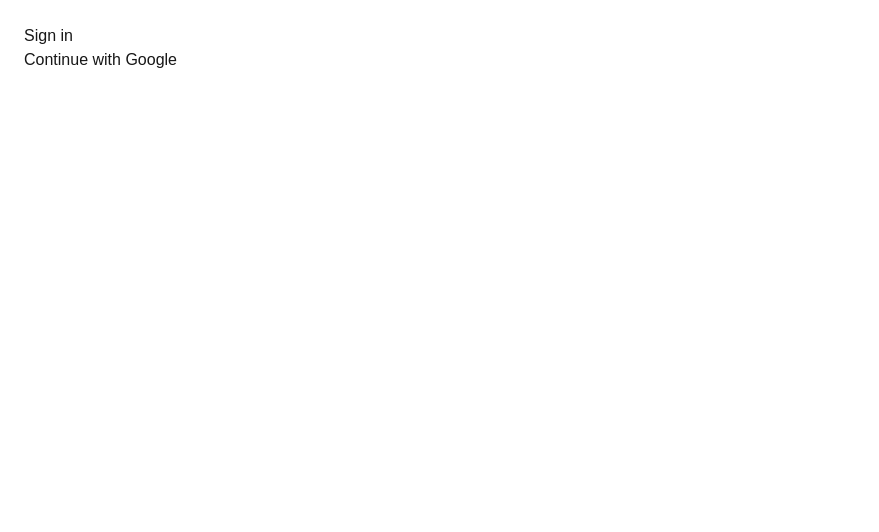
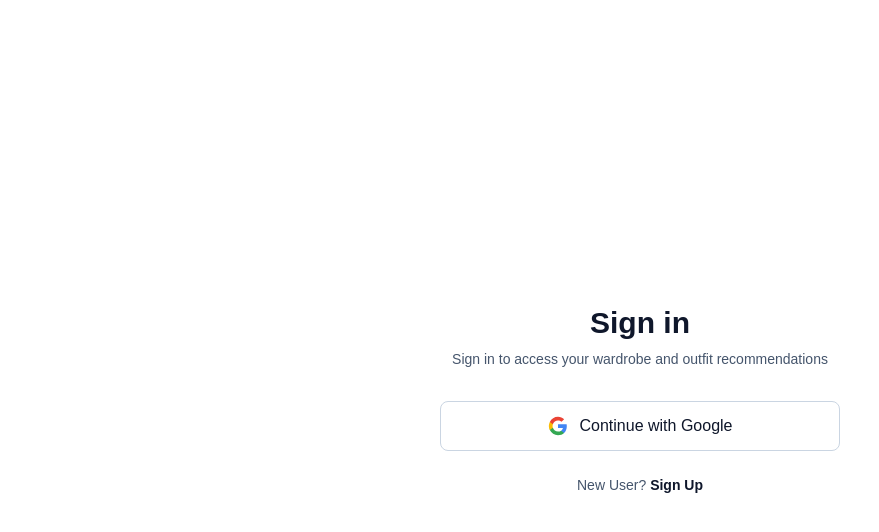
Before and after one commit to Brian-W-Li/fitted, a Next.js app in the folder fitted/: page /signin in a window 1280 px wide. Shown: the top 532 px of the page, without its empty margins (0-879 px from the left). Built offline with nearby package versions, Linux system fonts and the light colour scheme; no server answers.

Commit message:
synced sign in to db

```diff
--- /dev/null
+++ b/fitted/app/api/auth/sync/route.ts
@@ -0,0 +1,58 @@
+import { NextRequest, NextResponse } from "next/server";
+import { initDatabase } from "@/lib/db";
+
+/**
+ * POST /api/auth/sync
+ * Sync Firebase user to MongoDB
+ *
+ * Body: { firebaseUid: string, email: string, displayName?: string, photoURL?: string }
+ *
+ * Creates new user if doesn't exist, or returns existing user
+ */
+export async function POST(request: NextRequest) {
+  try {
+    const { firebaseUid, email, displayName, photoURL } = await request.json();
+
+    if (!firebaseUid || !email) {
+      return NextResponse.json(
+        { error: "firebaseUid and email are required" },
+        { status: 400 }
+      );
+    }
+
+    const { User } = await initDatabase();
+
+    // Check if user already exists
+    let user = await User.findOne({
+      authProvider: "firebase",
+      authId: firebaseUid,
+    });
+
+    if (!user) {
+      // Create new user (handles both signup and new user signing in)
+      user = await User.create({
+        authProvider: "firebase",
+        authId: firebaseUid,
+        email,
+        displayName: displayName || undefined,
+        photoURL: photoURL || undefined,
+      });
+    }
+    // If user exists, just return it (no update needed)
+
+    return NextResponse.json({
+      userId: user._id.toString(),
+      user: {
+        id: user._id.toString(),
+        email: user.email,
+        displayName: user.displayName,
+      },
+    });
+  } catch (error) {
+    console.error("Error syncing user:", error);
+    return NextResponse.json(
+      { error: "Failed to sync user" },
+      { status: 500 }
+    );
+  }
+}
--- a/fitted/app/page.tsx
+++ b/fitted/app/page.tsx
@@ -1,27 +1,70 @@
+"use client";
+
+import { auth } from "@/lib/firebaseClient";
+import { onAuthStateChanged, signOut } from "firebase/auth";
+import { useRouter } from "next/navigation";
+import { useEffect, useState } from "react";
+
 export default function Home() {
+  const router = useRouter();
+  const [loading, setLoading] = useState(true);
+  const [isSignedIn, setIsSignedIn] = useState(false);
+  const [signingOut, setSigningOut] = useState(false);
+
+  async function handleLogout() {
+    try {
+      setSigningOut(true);
+      await signOut(auth);
+      localStorage.removeItem("userId");
+      router.push("/signin");
+    } catch (error) {
+      console.error("Error signing out:", error);
+      setSigningOut(false);
+    }
+  }
+
+  useEffect(() => {
+    const unsubscribe = onAuthStateChanged(auth, (user) => {
+      if (user) {
+        setIsSignedIn(true);
+      } else {
+        // Redirect to sign in if not authenticated
+        router.push("/signin");
+      }
+      setLoading(false);
+    });
+
+    return () => unsubscribe();
+  }, [router]);
+
+  if (loading) {
+    return (
+      <div className="flex min-h-screen items-center justify-center">
+        <p>Loading...</p>
+      </div>
+    );
+  }
+
+  if (!isSignedIn) {
+    return null; // Will redirect
+  }
+
   return (
     <div className="flex min-h-screen items-center justify-center bg-white text-slate-900">
       <main className="w-full max-w-xl px-6 py-16 text-center">
-        <div className="mx-auto flex h-12 w-12 items-center justify-center rounded-2xl bg-slate-900 text-sm font-semibold uppercase tracking-widest text-white">
-          F
-        </div>
-        <h1 className="mt-6 text-3xl font-semibold tracking-tight sm:text-4xl">
-          Outfit recommender
+        <h1 className="text-3xl font-semibold tracking-tight sm:text-4xl">
+          Home Page
         </h1>
         <p className="mt-3 text-sm leading-6 text-slate-600">
-          Sign in to save your wardrobe and get quick outfit suggestions.
+          Welcome! You are signed in.
         </p>
-        <div className="mt-8 flex flex-col items-center gap-4 sm:flex-row sm:justify-center">
-          <a
-            className="inline-flex w-full items-center justify-center rounded-full border border-slate-300 px-6 py-3 text-sm font-semibold text-slate-900 transition hover:bg-slate-100 sm:w-auto"
-            href="/signup"
-          >
-            Continue with Google
-          </a>
-          <a className="text-sm font-semibold text-slate-900" href="/signin">
-            Sign in
-          </a>
-        </div>
+        <button
+          onClick={handleLogout}
+          disabled={signingOut}
+          className="mt-8 px-6 py-2 bg-slate-900 text-white rounded-lg font-medium hover:bg-slate-800 transition-colors disabled:opacity-50 disabled:cursor-not-allowed"
+        >
+          {signingOut ? "Signing out..." : "Log Out"}
+        </button>
       </main>
     </div>
   );
--- a/fitted/app/signin/page.tsx
+++ b/fitted/app/signin/page.tsx
@@ -3,6 +3,7 @@
 import { auth } from "@/lib/firebaseClient";
 import { GoogleAuthProvider, signInWithPopup } from "firebase/auth";
 import { useRouter } from "next/navigation";
+import Link from "next/link";
 import { useState } from "react";
 
 export default function SigninPage() {
@@ -16,26 +17,100 @@ export default function SigninPage() {
       setError(null);
 
       const provider = new GoogleAuthProvider();
-      await signInWithPopup(auth, provider);
+      const result = await signInWithPopup(auth, provider);
+      const user = result.user;
+
+      // Sync user to MongoDB (handles both existing and new users)
+      // If user is new, Firebase creates account and we sync to MongoDB
+      const syncResponse = await fetch("/api/auth/sync", {
+        method: "POST",
+        headers: { "Content-Type": "application/json" },
+        body: JSON.stringify({
+          firebaseUid: user.uid,
+          email: user.email || "",
+          displayName: user.displayName || undefined,
+          photoURL: user.photoURL || undefined,
+        }),
+      });
+
+      if (!syncResponse.ok) {
+        throw new Error("Failed to sync user to database");
+      }
+
+      const data = await syncResponse.json();
+
+      // Store userId for convenience
+      if (data.userId) {
+        localStorage.setItem("userId", data.userId);
+      }
 
       router.push("/");
     } catch (e) {
       console.error(e);
-      setError("Google sign-in failed. Please try again.");
+      setError("Sign-in failed. Please try again.");
     } finally {
       setLoading(false);
     }
   }
 
   return (
-    <main style={{ padding: 24 }}>
-      <h1>Sign in</h1>
+    <div className="flex min-h-screen items-center justify-center bg-white">
+      <main className="w-full max-w-md px-6 py-8">
+        <div className="text-center mb-8">
+          <h1 className="text-3xl font-semibold text-slate-900 mb-2">Sign in</h1>
+          <p className="text-sm text-slate-600">
+            Sign in to access your wardrobe and outfit recommendations
+          </p>
+        </div>
 
-      <button onClick={handleGoogle} disabled={loading}>
-        {loading ? "Signing in..." : "Continue with Google"}
-      </button>
+        <button
+          onClick={handleGoogle}
+          disabled={loading}
+          className="w-full flex items-center justify-center gap-3 px-4 py-3 border border-slate-300 rounded-lg font-medium text-slate-900 hover:bg-slate-50 transition-colors disabled:opacity-50 disabled:cursor-not-allowed"
+        >
+          {loading ? (
+            "Signing in..."
+          ) : (
+            <>
+              <svg className="w-5 h-5" viewBox="0 0 24 24">
+                <path
+                  fill="#4285F4"
+                  d="M22.56 12.25c0-.78-.07-1.53-.2-2.25H12v4.26h5.92c-.26 1.37-1.04 2.53-2.21 3.31v2.77h3.57c2.08-1.92 3.28-4.74 3.28-8.09z"
+                />
+                <path
+                  fill="#34A853"
+                  d="M12 23c2.97 0 5.46-.98 7.28-2.66l-3.57-2.77c-.98.66-2.23 1.06-3.71 1.06-2.86 0-5.29-1.93-6.16-4.53H2.18v2.84C3.99 20.53 7.7 23 12 23z"
+                />
+                <path
+                  fill="#FBBC05"
+                  d="M5.84 14.09c-.22-.66-.35-1.36-.35-2.09s.13-1.43.35-2.09V7.07H2.18C1.43 8.55 1 10.22 1 12s.43 3.45 1.18 4.93l2.85-2.22.81-.62z"
+                />
+                <path
+                  fill="#EA4335"
+                  d="M12 5.38c1.62 0 3.06.56 4.21 1.64l3.15-3.15C17.45 2.09 14.97 1 12 1 7.7 1 3.99 3.47 2.18 7.07l3.66 2.84c.87-2.6 3.3-4.53 6.16-4.53z"
+                />
+              </svg>
+              Continue with Google
+            </>
+          )}
+        </button>
 
-      {error && <p style={{ color: "red" }}>{error}</p>}
-    </main>
+        {error && (
+          <p className="mt-4 text-sm text-red-600 text-center">{error}</p>
+        )}
+
+        <div className="mt-6 text-center">
+          <p className="text-sm text-slate-600">
+            New User?{" "}
+            <Link
+              href="/signup"
+              className="font-semibold text-slate-900 hover:underline"
+            >
+              Sign Up
+            </Link>
+          </p>
+        </div>
+      </main>
+    </div>
   );
 }
--- a/fitted/app/signup/page.tsx
+++ b/fitted/app/signup/page.tsx
@@ -16,26 +16,89 @@ export default function SignupPage() {
       setError(null);
 
       const provider = new GoogleAuthProvider();
-      await signInWithPopup(auth, provider);
+      const result = await signInWithPopup(auth, provider);
+      const user = result.user;
+
+      // Immediately sync new user to MongoDB
+      const syncResponse = await fetch("/api/auth/sync", {
+        method: "POST",
+        headers: { "Content-Type": "application/json" },
+        body: JSON.stringify({
+          firebaseUid: user.uid,
+          email: user.email || "",
+          displayName: user.displayName || undefined,
+          photoURL: user.photoURL || undefined,
+        }),
+      });
+
+      if (!syncResponse.ok) {
+        const errorData = await syncResponse.json().catch(() => ({}));
+        console.error("Sync error:", errorData);
+        throw new Error(errorData.error || "Failed to create user in database");
+      }
+
+      const data = await syncResponse.json();
+
+      // Store userId for convenience
+      if (data.userId) {
+        localStorage.setItem("userId", data.userId);
+      }
 
       router.push("/");
     } catch (e) {
-      console.error(e);
-      setError("Google sign-in failed. Please try again.");
-    } finally {
+      console.error("Signup error:", e);
+      const errorMessage = e instanceof Error ? e.message : "Sign-up failed. Please try again.";
+      setError(errorMessage);
       setLoading(false);
     }
   }
 
   return (
-    <main style={{ padding: 24 }}>
-      <h1>Sign up</h1>
+    <div className="flex min-h-screen items-center justify-center bg-white">
+      <main className="w-full max-w-md px-6 py-8">
+        <div className="text-center mb-8">
+          <h1 className="text-3xl font-semibold text-slate-900 mb-2">Sign up</h1>
+          <p className="text-sm text-slate-600">
+            Create an account to start building your wardrobe
+          </p>
+        </div>
 
-      <button onClick={handleGoogle} disabled={loading}>
-        {loading ? "Signing in..." : "Continue with Google"}
-      </button>
+        <button
+          onClick={handleGoogle}
+          disabled={loading}
+          className="w-full flex items-center justify-center gap-3 px-4 py-3 border border-slate-300 rounded-lg font-medium text-slate-900 hover:bg-slate-50 transition-colors disabled:opacity-50 disabled:cursor-not-allowed"
+        >
+          {loading ? (
+            "Signing up..."
+          ) : (
+            <>
+              <svg className="w-5 h-5" viewBox="0 0 24 24">
+                <path
+                  fill="#4285F4"
+                  d="M22.56 12.25c0-.78-.07-1.53-.2-2.25H12v4.26h5.92c-.26 1.37-1.04 2.53-2.21 3.31v2.77h3.57c2.08-1.92 3.28-4.74 3.28-8.09z"
+                />
+                <path
+                  fill="#34A853"
+                  d="M12 23c2.97 0 5.46-.98 7.28-2.66l-3.57-2.77c-.98.66-2.23 1.06-3.71 1.06-2.86 0-5.29-1.93-6.16-4.53H2.18v2.84C3.99 20.53 7.7 23 12 23z"
+                />
+                <path
+                  fill="#FBBC05"
+                  d="M5.84 14.09c-.22-.66-.35-1.36-.35-2.09s.13-1.43.35-2.09V7.07H2.18C1.43 8.55 1 10.22 1 12s.43 3.45 1.18 4.93l2.85-2.22.81-.62z"
+                />
+                <path
+                  fill="#EA4335"
+                  d="M12 5.38c1.62 0 3.06.56 4.21 1.64l3.15-3.15C17.45 2.09 14.97 1 12 1 7.7 1 3.99 3.47 2.18 7.07l3.66 2.84c.87-2.6 3.3-4.53 6.16-4.53z"
+                />
+              </svg>
+              Continue with Google
+            </>
+          )}
+        </button>
 
-      {error && <p style={{ color: "red" }}>{error}</p>}
-    </main>
+        {error && (
+          <p className="mt-4 text-sm text-red-600 text-center">{error}</p>
+        )}
+      </main>
+    </div>
   );
 }
--- a/fitted/package.json
+++ b/fitted/package.json
@@ -9,8 +9,9 @@
     "lint": "eslint"
   },
   "dependencies": {
+    "firebase": "^12.8.0",
+    "mongodb": "^7.0.0",
     "mongoose": "^8.8.3",
-    "firebase": "^12.8.0",
     "next": "16.1.4",
     "react": "19.2.3",
     "react-dom": "19.2.3"
```
Also changed, not shown: 1 other file (tests, documents, lock files or other folders).
